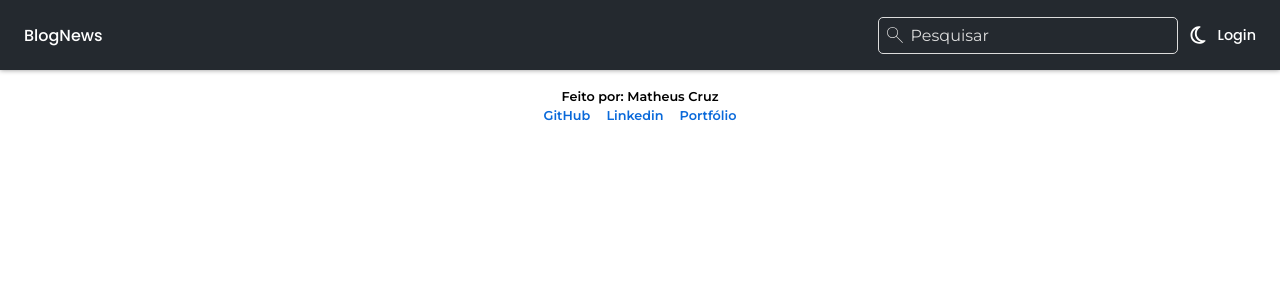
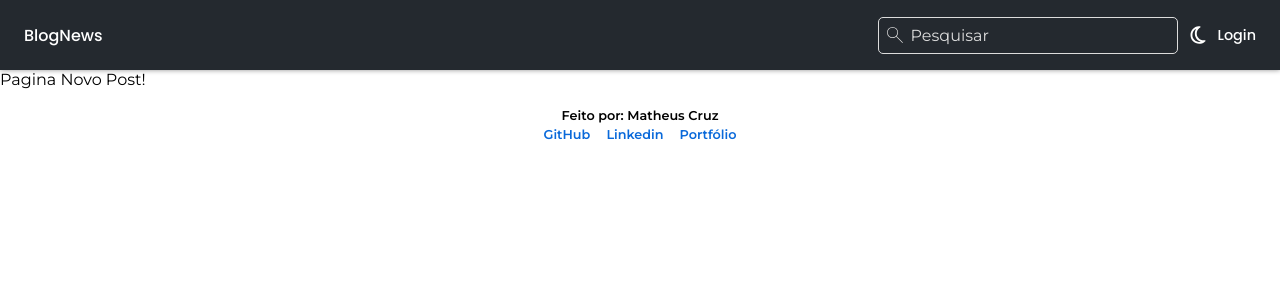
Before and after one commit to rlxmts/blognews, a React (Vite) app in the folder client/: page /novo-post in a window 1280 px wide. Shown: the top 300 px of the page. Built offline with nearby package versions, Linux system fonts and the light colour scheme.

Commit message:
:sparkles: Adicionando rotas: Novo post, painel

```diff
--- a/client/src/Pages/Rotas.jsx
+++ b/client/src/Pages/Rotas.jsx
@@ -3,6 +3,8 @@ import Cabecalho from "../components/Layout/Cabecalho";
 import GaleriaPosts from "../components/Sections/GaleriaPosts";
 import Rodape from "../components/Layout/Rodape";
 import Login from "./Login";
+import Painel from "./Painel";
+import NovoPost from "./NovoPost";
 
 const AppRotas = () => {
     return(
@@ -11,6 +13,8 @@ const AppRotas = () => {
         <Routes>
             <Route path="/" element={<GaleriaPosts />} />
             <Route path="/login" element={<Login />} />
+            <Route path="/admin" element={<Painel />} />
+            <Route path="/novo-post" element={<NovoPost />} />
         </Routes>
         <Rodape />
         </BrowserRouter>
```
